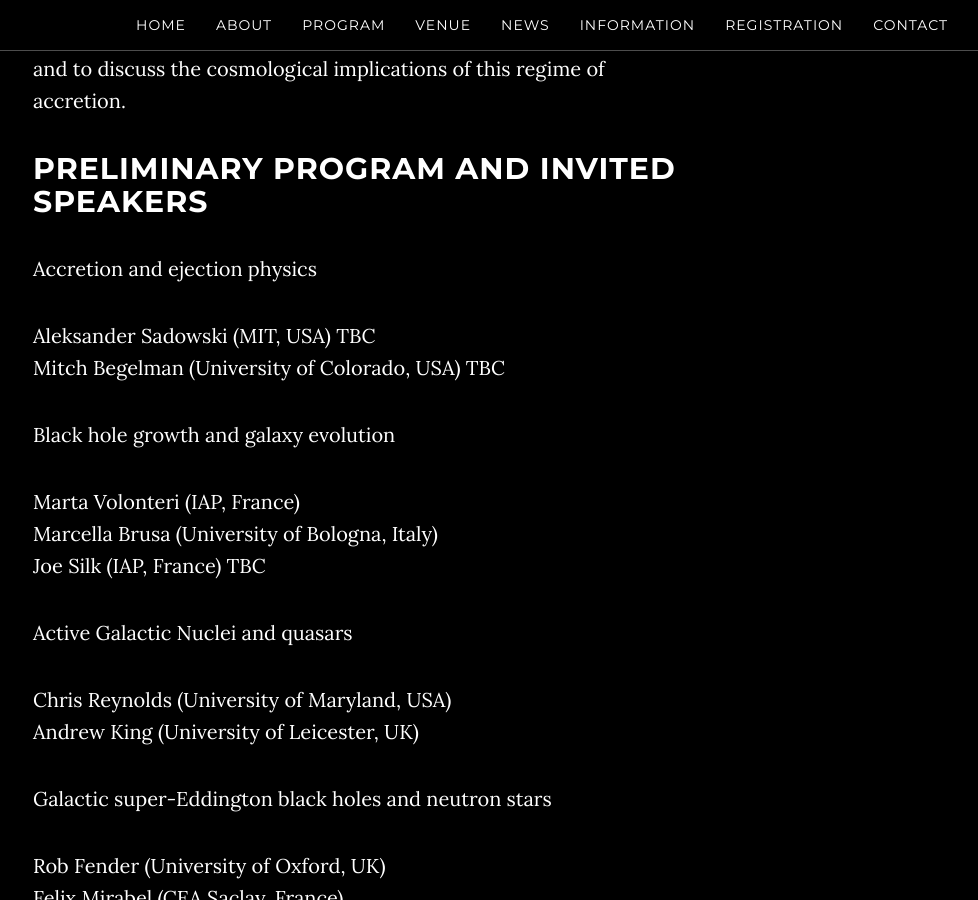
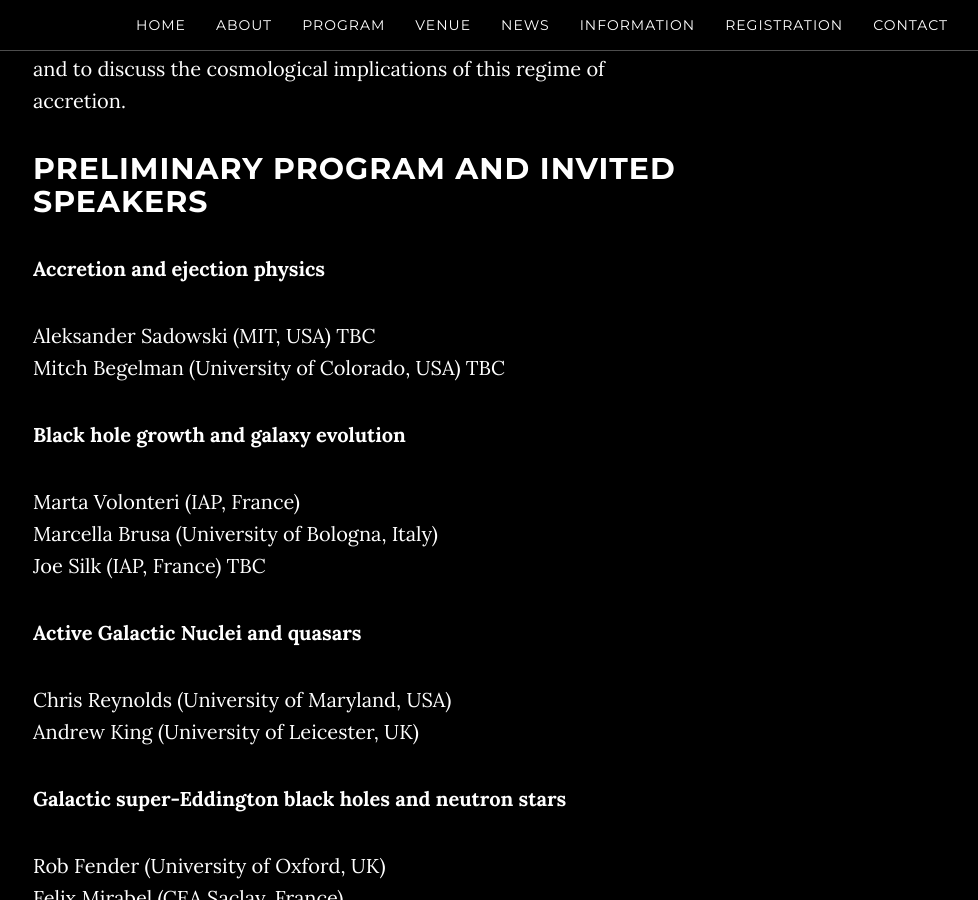
Before and after one commit to breakingthelimits/supereddington2016, a Jekyll site: the page built from _posts/2016-03-11-2nd-announcement.md, in a window 1280 px wide and 900 px high, scrolled down 878 px. Shown: the whole window, without its empty margins (247-1225 px from the left). Built offline with Jekyll 4.4.1, drawn with Linux system fonts in a browser that asks for light colours.

Commit message:
Formatting issues

```diff
--- a/_posts/2016-03-11-2nd-announcement.md
+++ b/_posts/2016-03-11-2nd-announcement.md
@@ -32,40 +32,40 @@ This workshop will be an opportunity to compare recent observations with state-o
 PRELIMINARY PROGRAM AND INVITED SPEAKERS
 ----------------------------------------
 
-Accretion and ejection physics<br />
+<b>Accretion and ejection physics</b><br />
 
 Aleksander Sadowski (MIT, USA) TBC<br />
 Mitch Begelman (University of Colorado, USA) TBC<br />
 
-Black hole growth and galaxy evolution<br />
+<b>Black hole growth and galaxy evolution</b><br />
 
 Marta Volonteri (IAP, France)<br />
 Marcella Brusa (University of Bologna, Italy)<br />
 Joe Silk (IAP, France) TBC<br />
 
-Active Galactic Nuclei and quasars<br />
+<b>Active Galactic Nuclei and quasars</b><br />
 
 Chris Reynolds (University of Maryland, USA)<br />
 Andrew King (University of Leicester, UK)<br />
 
-Galactic super-Eddington black holes and neutron stars<br />
+<b>Galactic super-Eddington black holes and neutron stars</b><br />
 
 Rob Fender (University of Oxford, UK)<br />
 Felix Mirabel (CEA Saclay, France)<br />
 
-Ultraluminous X-ray sources<br />
+<b>Ultraluminous X-ray sources</b><br />
 
 Ken Ohsuga (National Astronomical Observatory of Japan, Japan)<br />
 Matthew Middleton (University of Cambridge, UK)<br />
 Shin Mineshige (Kyoto University, Japan)<br />
 
-Gamma-ray bursts and tidal disruption events<br />
+<b>Gamma-ray bursts and tidal disruption events</b><br />
 
 Stefanie Komossa (Max Planck Institute, Germany)<br />
 Andrei Beloborodov (Columbia University, USA)<br />
 Luigi Piro (INAF-IAPS, Italy)<br />
 
-New and future observatories<br />
+<b>New and future observatories</b><br />
 
 Hitomi: Tadayuki Takahashi (ISAS/JAXA, Japan)<br />
 Athena: Didier Barret (IRAP, France)<br />
```
